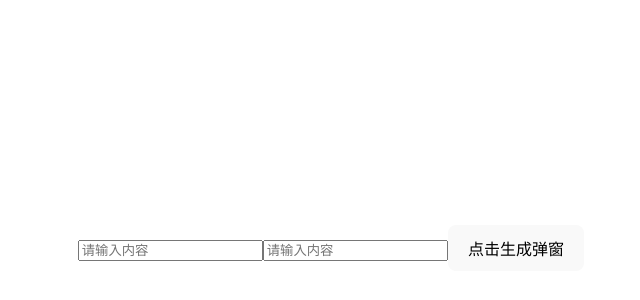
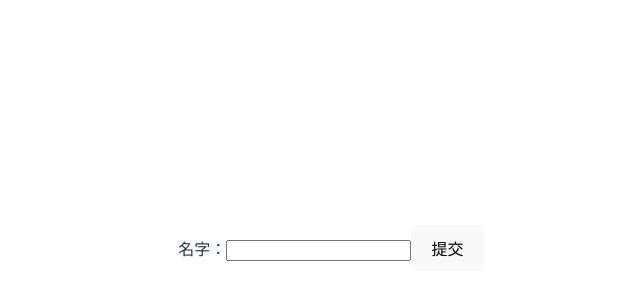
Before and after one commit to kunlunrepo/react-simple, a React (Vite) app: page / in a window 1280 px wide. Shown: the part 152-452 px from the top of the page, without its empty margins (309-949 px from the left). Built offline with nearby package versions, Linux system fonts and the light colour scheme.

Commit message:
form的非受控组件和受控组件

```diff
--- a/src/App.jsx
+++ b/src/App.jsx
@@ -6,31 +6,42 @@ import React from "react";
 
 class App extends React.Component {
 
-    // 创建容器
-    inputRef = React.createRef();
-    inputRef2 = React.createRef(); // 不要过度使用ref
-
-    popClick = () => {
-        console.log(this)
-        console.log(this.inputRef.current.value)
-        console.log(this.inputRef2.current.value)
+    state = {
+        value: '张三'
     }
 
-    /**
-     * 渲染
-     */
-    render() {
-        return (
-            <>
-                {/*<input type="text" placeholder="请输入内容" ref={
-                    (e) => ((this.inputRef = e), console.log("ref执行了"))
-                }/>*/}
-                <input type="text" placeholder="请输入内容" ref={this.inputRef}/>
-                <input type="text" placeholder="请输入内容" ref={this.inputRef2}/>
-                <button onClick={this.popClick}>点击生成弹窗</button>
-            </>
-        )
-    }
+    handleSubmit = () => {
+        alert(this.name.value);
+    };
+
+    handleChange = (e) => {
+        alert(e.target.value)
+        this.setState({value: e.target.value})
+    };
+   render() {
+       return (
+           /* 非受控组件 */
+           <form onSubmit={this.handleSubmit}>
+               <label>
+                   名字：
+                   <input type="text" ref={(a) => (this.name = a)}/>
+               </label>
+               <button type="submit">提交</button>
+           </form>
+       )
+       /*return (
+           /!* 受控组件 *!/
+           <form onSubmit={this.handleSubmit}>
+               <label>
+                   名字：
+                   <input type="text"
+                          value={this.state.value}
+                          onChange={this.handleChange}/>
+               </label>
+               <button type="submit">提交</button>
+           </form>
+       )*/
+   }
 }
 
 export default App
```
